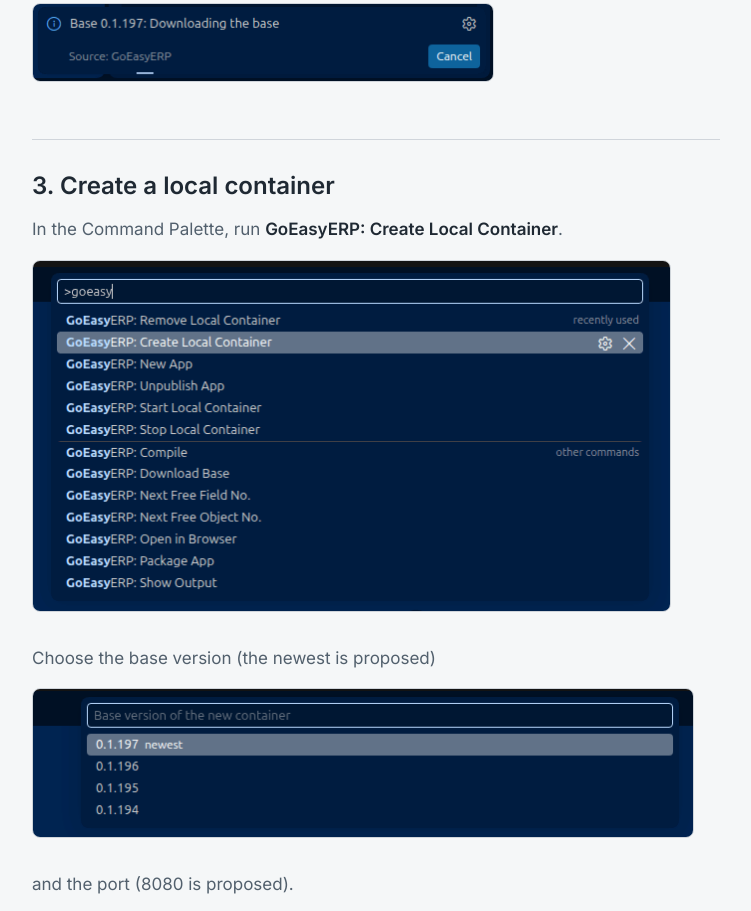
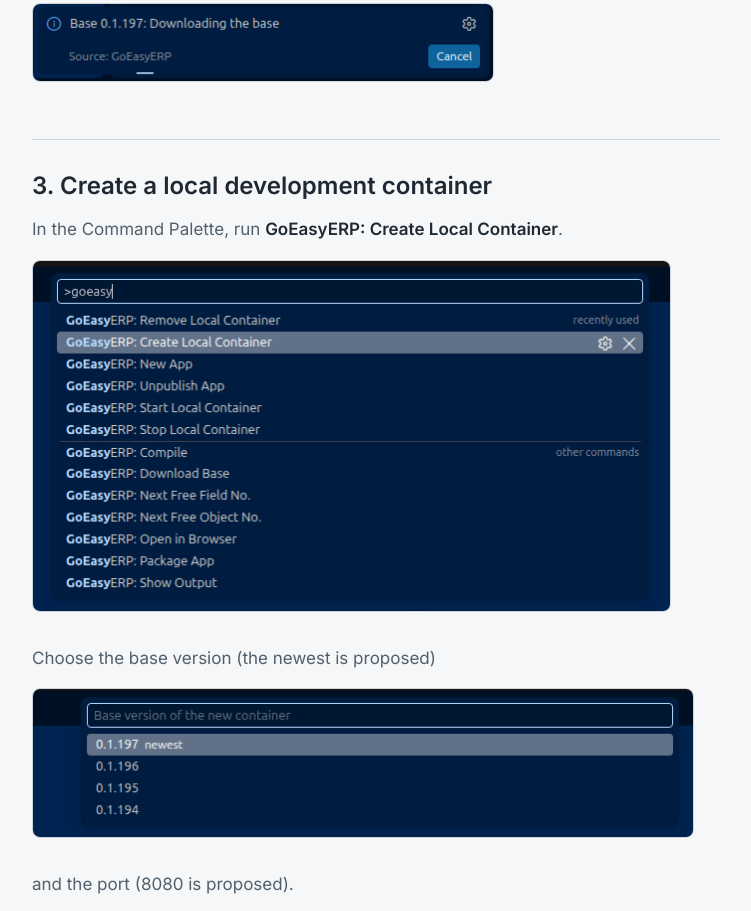
Before and after one commit to hansjlachmann/goeasyerp.com, a plain HTML site: page site/docs/vscode-extension/index.html in a window 1280 px wide. Shown: the part 2544-3455 px from the top of the page, without its empty margins (384-1135 px from the left). Drawn offline with Linux system fonts and the light colour scheme.

Commit message:
Docs: step 3 heading says local development container
Co-Authored-By: Claude Sonnet 5.5 <noreply@anthropic.com>

```diff
--- a/site/docs/vscode-extension/index.html
+++ b/site/docs/vscode-extension/index.html
@@ -78,7 +78,7 @@
 <p>Accept <strong>Download Base</strong>, which gives you code completion.</p>
 <figure class="doc-fig"><a href="/assets/docs/vscode-extension/download-base.png" target="_blank"><img src="/assets/docs/vscode-extension/download-base.png" width="462" height="78" alt="Notification showing that the base is being downloaded" loading="lazy"></a></figure>
 
-<h2 id="container">3. Create a local container</h2>
+<h2 id="container">3. Create a local development container</h2>
 <p>In the Command Palette, run <strong>GoEasyERP: Create Local Container</strong>.</p>
 <figure class="doc-fig"><a href="/assets/docs/vscode-extension/create-container.png" target="_blank"><img src="/assets/docs/vscode-extension/create-container.png" width="639" height="352" alt="Command Palette with GoEasyERP: Create Local Container selected" loading="lazy"></a></figure>
 <p>Choose the base version (the newest is proposed)</p>
```
